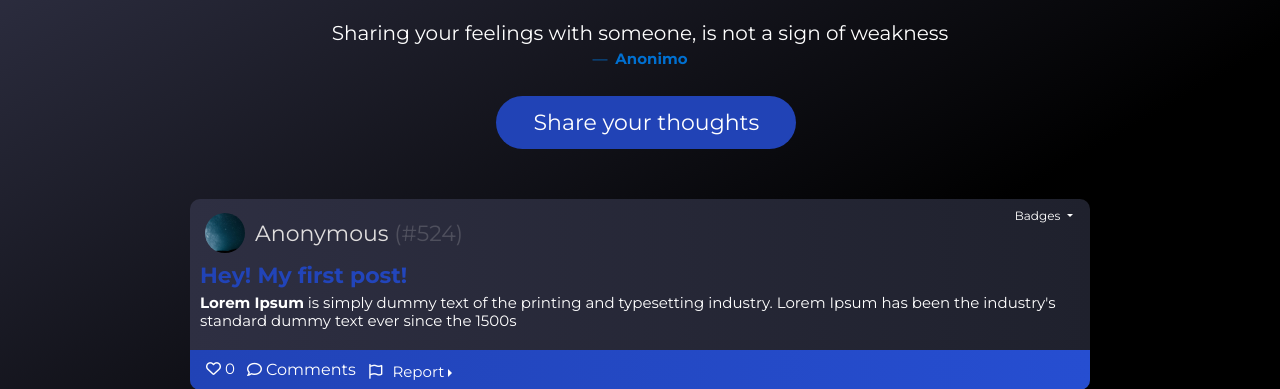
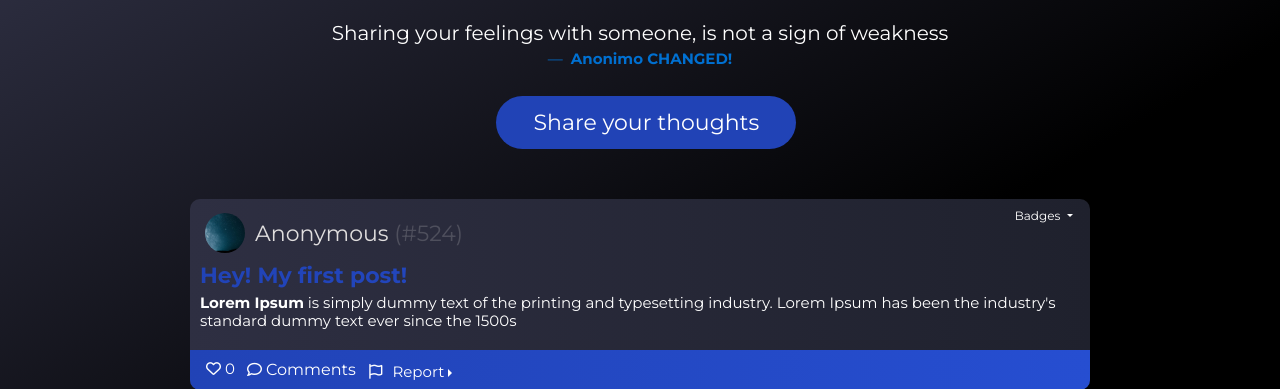
Before and after one commit to CodeFuseX/Anonimo-ML, a Django app: page /anonym in a window 1280 px wide. Shown: the part 57-446 px from the top of the page. Run offline with Django 3.2, Linux system fonts and the light colour scheme; data comes from the database, SQL or seed files in the repository; data that the repository does not hold is empty; some libraries are stand-ins or nearby versions.

Commit message:
Changed Anonym

```diff
--- a/templates/anonym.html
+++ b/templates/anonym.html
@@ -17,7 +17,7 @@
       <p  style="font-size: 2rem; color: white;">Sharing your feelings with someone, is not a sign of weakness</p>
     </blockquote>
     <figcaption class="blockquote-footer " style="font-size: 1.5rem; color: #0070d1;">
-      <b>Anonimo</b>
+      <b>Anonimo CHANGED!</b>
 
     </figcaption>
   </figure>
```
